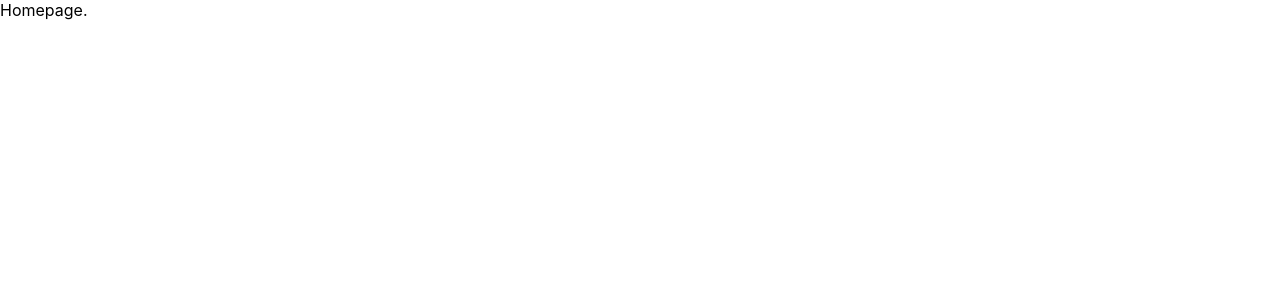
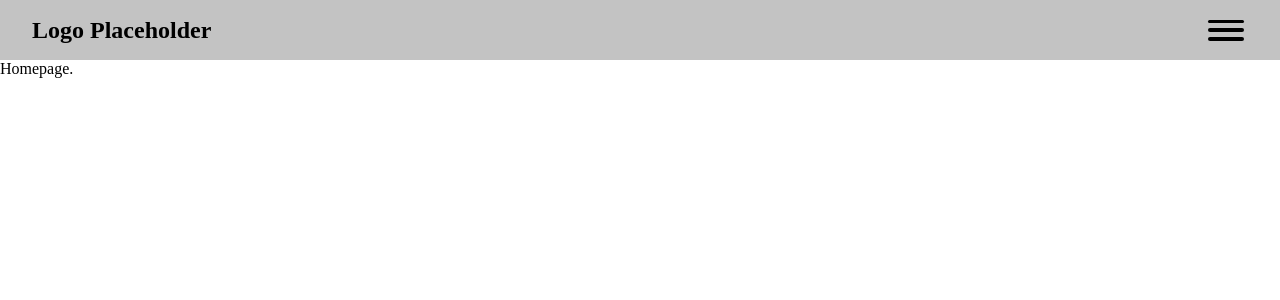
Before and after one commit to gchib00/kirowallet, a Next.js app: page / in a window 1280 px wide. Shown: the top 300 px of the page. Built offline with nearby package versions, Linux system fonts and the light colour scheme.

Commit message:
configured eslint, added basic global styling, initialized Navbar styling

```diff
--- /dev/null
+++ b/components/Layout.tsx
@@ -0,0 +1,15 @@
+import React from 'react';
+import Navbar from './Navbar';
+
+interface Props {
+  children: JSX.Element | JSX.Element[];
+}
+
+export const Layout = ({ children }: Props) => {
+  return (
+    <div>
+      <Navbar />
+      {children}
+    </div>
+  );
+};
--- /dev/null
+++ b/components/Navbar/Logo.tsx
@@ -0,0 +1,5 @@
+import React from 'react';
+
+export const Logo = () => {
+  return <div>Logo!</div>;
+};
--- /dev/null
+++ b/components/Navbar/Menu.tsx
@@ -0,0 +1,27 @@
+import React from 'react';
+import styled from 'styled-components';
+
+const MenuBtn = styled.a`
+	display: flex;
+	flex-direction: column;
+	justify-content: space-between;
+	width: 30px;
+	height: 21px;
+  margin-right: 2.6rem;
+`;
+const MenuBar = styled.span`
+  height: 0.2rem;
+	width: 2.2rem;
+	background-color: black;
+	border-radius: 5px;
+`;
+
+export const Menu = () => {
+  return (
+    <MenuBtn>
+      <MenuBar />
+      <MenuBar />
+      <MenuBar />
+    </MenuBtn>
+  );
+};
--- /dev/null
+++ b/components/Navbar/index.tsx
@@ -0,0 +1,24 @@
+import React from 'react';
+import styled from 'styled-components';
+import { Menu } from './Menu';
+
+const MainContainer = styled.header`
+  width: 100%;
+  max-width: 100vw;
+  height: 60px;
+  background-color: #c3c3c3;
+  display: flex;
+  justify-content: space-between;
+  align-items: center;
+`;
+
+const index = () => {
+  return (
+    <MainContainer>
+      <h2 style={{ marginLeft: '2rem' }}>Logo Placeholder</h2>
+      <Menu />
+    </MainContainer>
+  );
+};
+
+export default index;
--- /dev/null
+++ b/globalStyle.css
@@ -0,0 +1,4 @@
+html, body {
+  margin: 0;
+  box-sizing: border-box;
+}
--- a/pages/_app.tsx
+++ b/pages/_app.tsx
@@ -1,8 +1,13 @@
-import '../styles/globals.css'
-import type { AppProps } from 'next/app'
+import type { AppProps } from 'next/app';
+import { Layout } from '../components/Layout';
+import '../globalStyle.css';
 
 function MyApp({ Component, pageProps }: AppProps) {
-  return <Component {...pageProps} />
+  return (
+    <Layout>
+      <Component {...pageProps} />
+    </Layout>
+  );
 }
 
-export default MyApp
+export default MyApp;
--- a/styles/globals.css
+++ /dev/null
@@ -1,16 +0,0 @@
-html,
-body {
-  padding: 0;
-  margin: 0;
-  font-family: -apple-system, BlinkMacSystemFont, Segoe UI, Roboto, Oxygen,
-    Ubuntu, Cantarell, Fira Sans, Droid Sans, Helvetica Neue, sans-serif;
-}
-
-a {
-  color: inherit;
-  text-decoration: none;
-}
-
-* {
-  box-sizing: border-box;
-}
--- a/tsconfig.json
+++ b/tsconfig.json
@@ -1,6 +1,6 @@
 {
   "compilerOptions": {
-    "target": "es5",
+    "target": "es6",
     "lib": ["dom", "dom.iterable", "esnext"],
     "allowJs": true,
     "skipLibCheck": true,
```
Also changed, not shown: package.json (+5 -2 lines), pages/index.tsx (+4 -5 lines), styles/Home.module.css (deleted, +0 -116 lines), .eslintrc.json, 1 other file (tests, documents, lock files or other folders).
